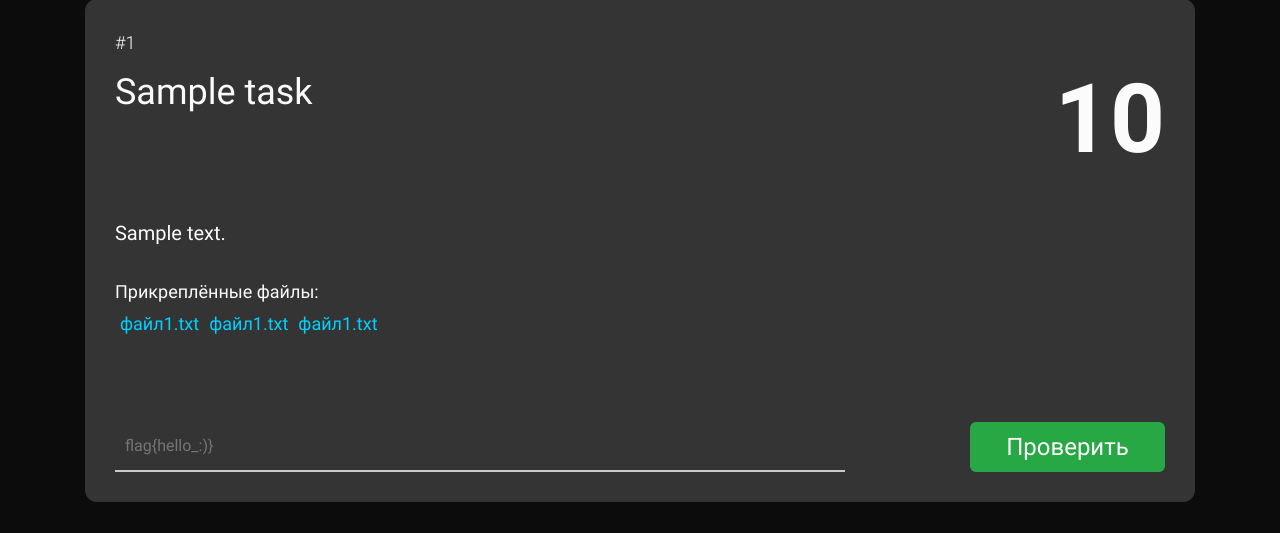
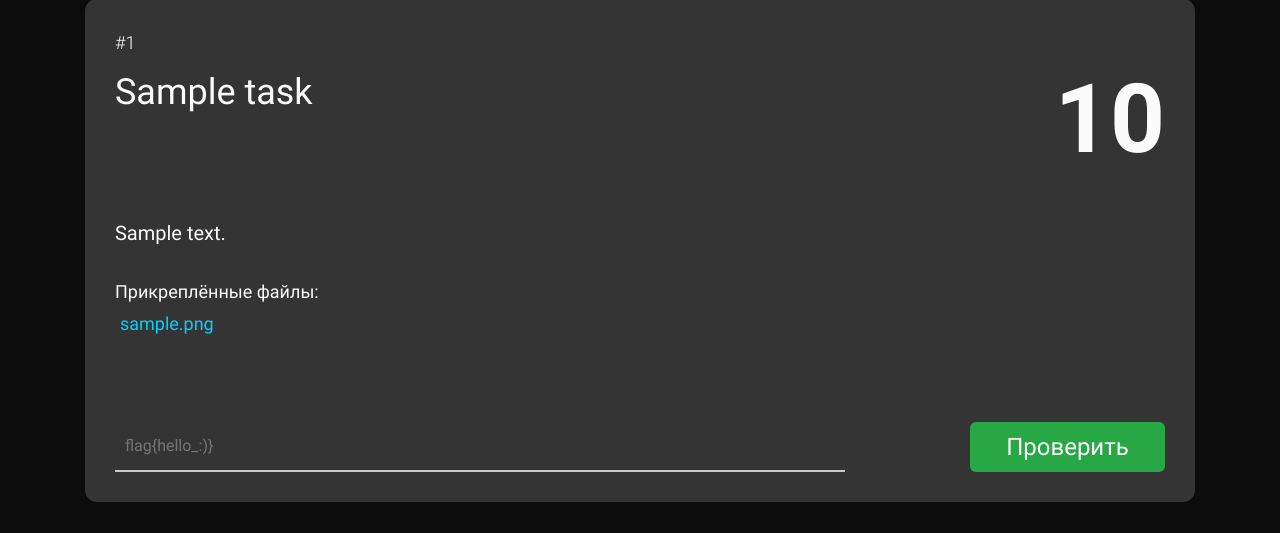
Before and after one commit to whymisfit/apec_ctf, a Django app: template templates/webapp/pages/task_page.html in a window 1280 px wide. Shown: the part 232-765 px from the top of the page. Run offline with Django 3.2, Linux system fonts and the light colour scheme; the template is opened without the code that fills it: values that come from a table or form of the project are taken from there, others are empty; tables that the repository leaves empty hold one stand-in row (values such as "Sample post"); parts of the project's set-up code (start-up, migrations or seed data) failed here and were passed over; some libraries are stand-ins or nearby versions.

Commit message:
added attach file for task. update style.

```diff
--- a/apps/webapp/models.py
+++ b/apps/webapp/models.py
@@ -48,6 +48,10 @@ class Task(models.Model):
     task_description = models.TextField(verbose_name="Описание задания", max_length=1024)
     flag = models.CharField(verbose_name="Флаг", max_length=32, )
     points = models.PositiveIntegerField(verbose_name="Количество очков", default=0)
+    attached_file = models.FileField(verbose_name="Прикрепленный файл", upload_to="attached_files/", null=True, blank=True)
+
+    def get_short_file_name(self):
+        return self.attached_file.name.replace("attached_files/", '')
 
     class Meta:
         verbose_name = "Задание"
--- a/static/css/style.css
+++ b/static/css/style.css
@@ -404,3 +404,9 @@ h1, h2, h3, h4, h5, h6 {
     border-radius: 12px;
     color: #00D1FF;
 }
+
+.attach__no-file {
+    font-family: "Roboto-Light", serif;
+    font-size: 18px;
+    margin: 0;
+}
--- a/templates/webapp/pages/task_page.html
+++ b/templates/webapp/pages/task_page.html
@@ -25,17 +25,18 @@
                     <p class="attach__title">
                         Прикреплённые файлы:
                     </p>
-                    <div class="attach__list">
-                        <a href="#" class="attach__link">
-                            файл1.txt
-                        </a>
-                        <a href="#" class="attach__link">
-                            файл1.txt
-                        </a>
-                        <a href="#" class="attach__link">
-                            файл1.txt
-                        </a>
-                    </div>
+                    {% if task.attached_file %}
+                        <div class="attach__list">
+                            <a href="{{ task.attached_file.url }}" class="attach__link">
+                                {{ task.get_short_file_name }}
+                            </a>
+                        </div>
+                        {% else %}
+                        <p class="attach__no-file">
+                            Отсутствуют
+                        </p>
+                    {% endif %}
+
                 </div>
                 <form class="task__form">
                     <input type="text" class="task__input" placeholder="flag{hello_:)}">
```
